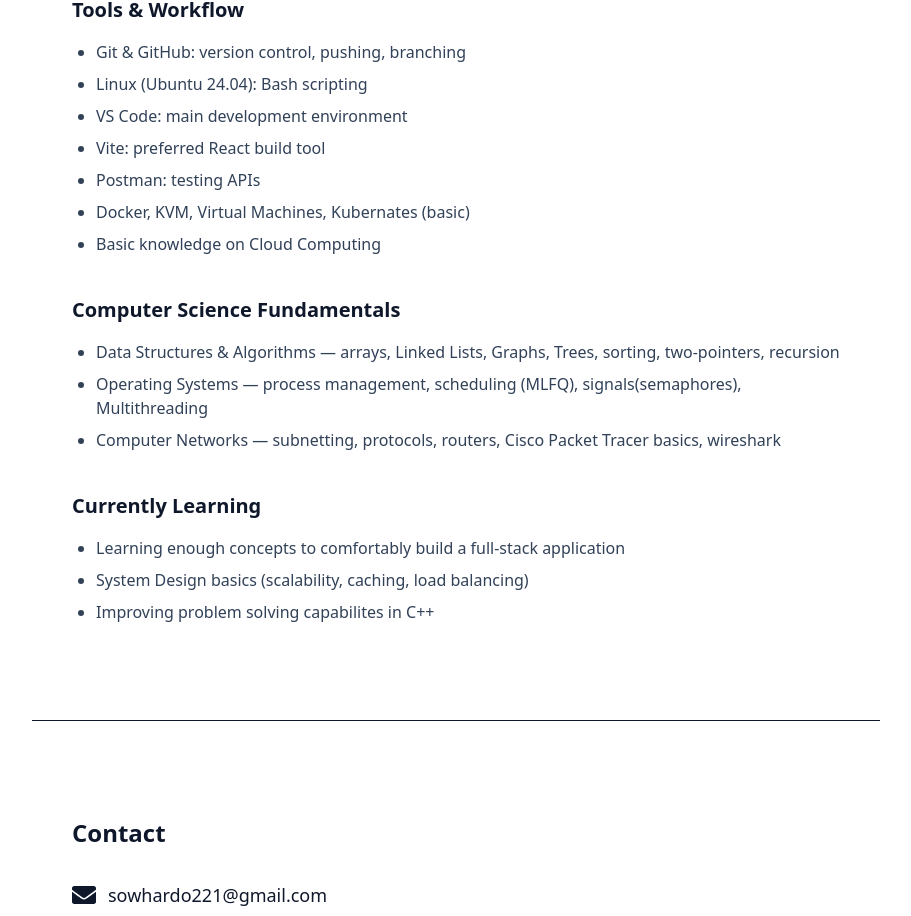
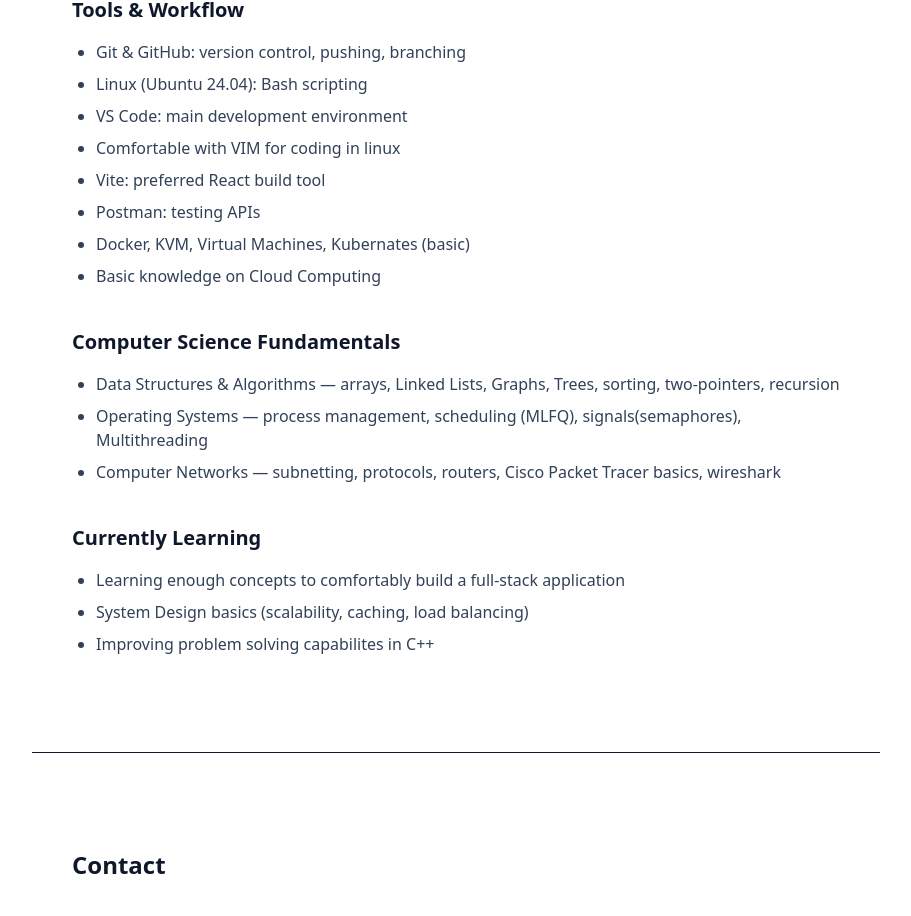
Before and after one commit to Sowhardo12/My_Portfolio, a React (Vite) app: page / in a window 1280 px wide. Shown: the part 1820-2736 px from the top of the page, without its empty margins (184-1095 px from the left). Built offline with nearby package versions, Linux system fonts and the light colour scheme.

Commit message:
added a skill

```diff
--- a/src/pages/HomePage.jsx
+++ b/src/pages/HomePage.jsx
@@ -187,6 +187,7 @@
              <li>Git & GitHub: version control, pushing, branching</li>
                 <li>Linux (Ubuntu 24.04): Bash scripting</li>
                 <li>VS Code: main development environment</li>
+                <li>Comfortable with VIM for coding in linux</li>
                 <li>Vite: preferred React build tool</li>
                 <li>Postman: testing APIs</li>
                 <li>Docker, KVM, Virtual Machines, Kubernates (basic)</li>
```
